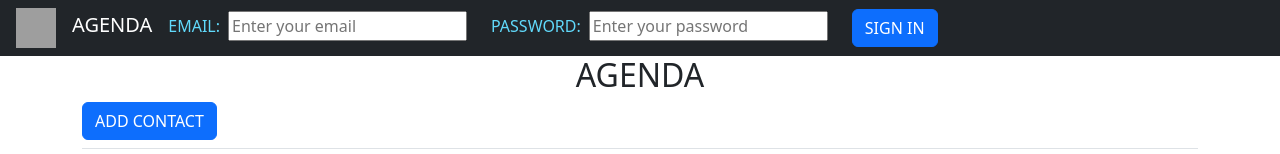
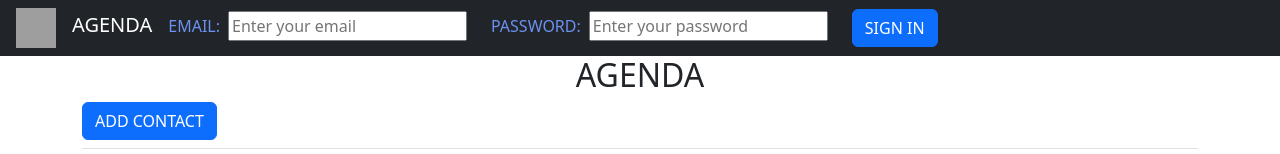
Before and after one commit to isagonrod/diu-agenda-react, a React (Create React App) app in the folder agendafront/: page / in a window 1280 px wide. Shown: the top 154 px of the page. Built offline with nearby package versions, Linux system fonts and the light colour scheme; no server answers; grey boxes are pictures that could not be loaded.

Commit message:
AGENDA FRONT: Changed the label text color

```diff
--- a/agendafront/src/App.css
+++ b/agendafront/src/App.css
@@ -54,5 +54,5 @@ form input {
 }
 
 form label {
-    color: #61dafb;
+    color: #6b91f1;
 }
```
